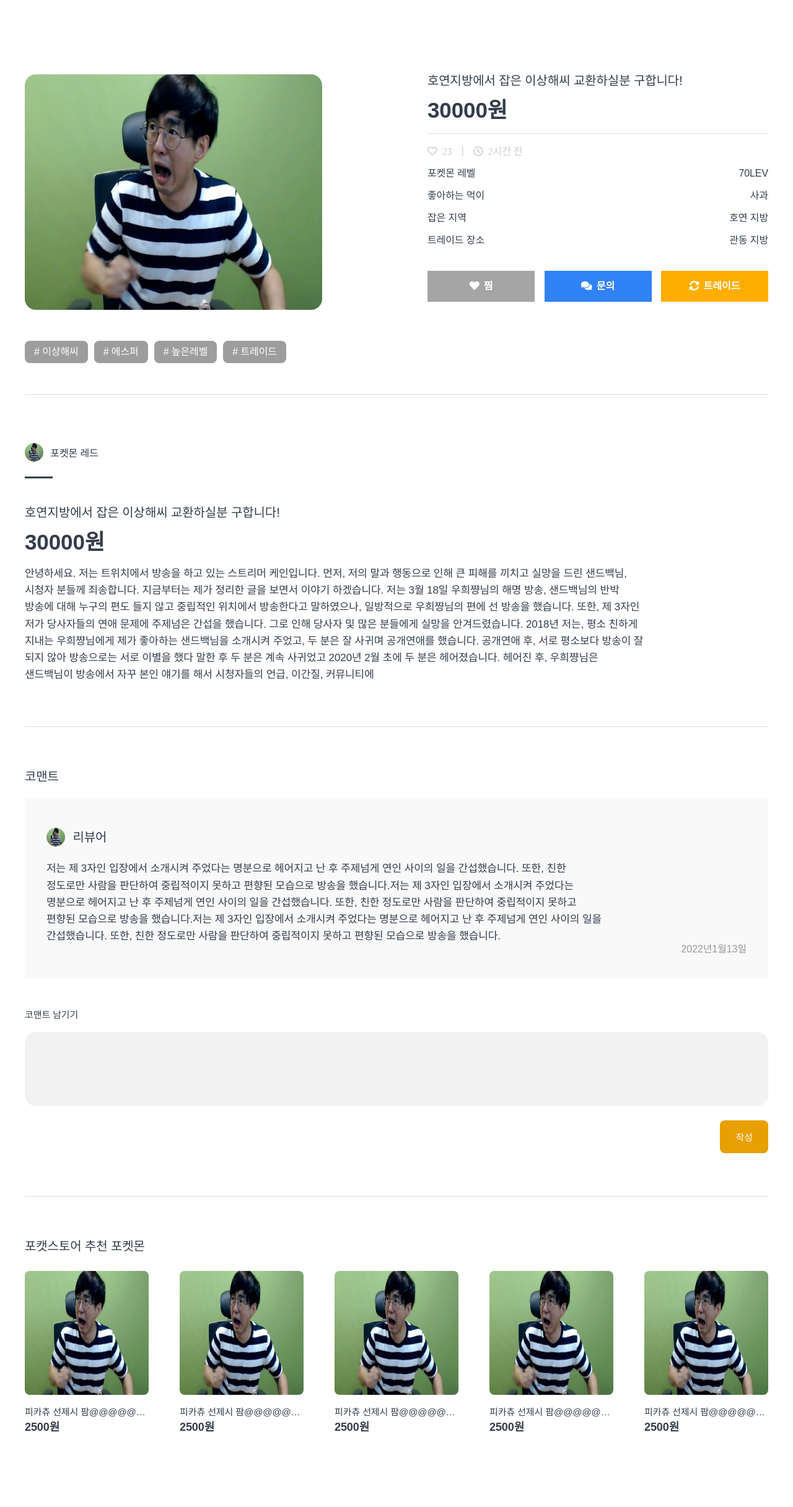
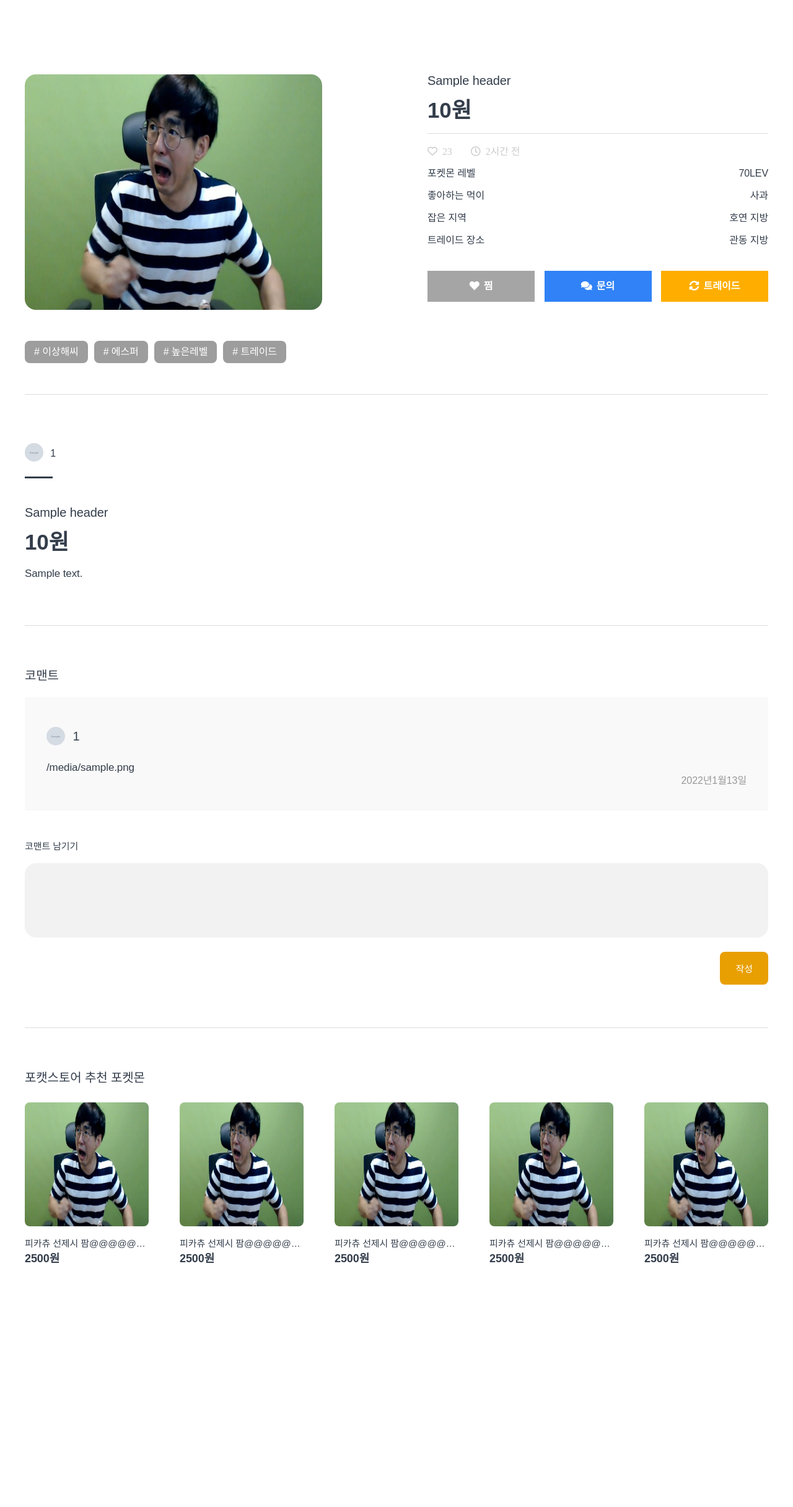
Before and after one commit to CureLatte/pokemon_market, a Flask app: template templates/detail_page.html in a window 1280 px wide. Shown: the whole page at 62% size. After the commit the page ends 2038 px from the top, so only its background shows below. Run offline with Flask 2, Linux system fonts and the light colour scheme; the template is opened without the code that fills it: most values are stand-ins (such as "Sample title", 1, 10 or a date in 2020); grey boxes marked "Sample" are stand-in pictures; some libraries are stand-ins or nearby versions.

Commit message:
[추가] GET 뿌리기 디테일 페이지

```diff
--- /dev/null
+++ b/static/javascript/detail_page.js
@@ -0,0 +1,26 @@
+function posting() {
+    let comment = $('#comment').val()
+    let form_data = new FormData()
+
+    if (typeof photo === "undefined")
+        return alert("이미지을 넣어 주세요")
+
+    form_data.append("photo_give", photo)
+    form_data.append("desc_give", desc)
+    form_data.append("title_give", title)
+    form_data.append("price_give", price)
+
+
+    $.ajax({
+        type: "POST",
+        url: "/upload",
+        data: form_data,
+        cache: false,
+        contentType: false,
+        processData: false,
+        success: function (response) {
+            alert(response["msg"])
+            window.location.href = '/index_page'
+        }
+    });
+}
--- a/templates/detail_page.html
+++ b/templates/detail_page.html
@@ -10,6 +10,11 @@
     <link rel="stylesheet" href="../static/css/common.css">
     <link rel="stylesheet" href="https://use.fontawesome.com/releases/v5.2.0/css/all.css">
     <link rel="stylesheet" href="../static/css/detail_page.css">
+    <script src="https://ajax.googleapis.com/ajax/libs/jquery/3.5.1/jquery.min.js"></script>
+    <script src="https://cdnjs.cloudflare.com/ajax/libs/popper.js/1.12.9/umd/popper.min.js"
+        integrity="sha384-ApNbgh9B+Y1QKtv3Rn7W3mgPxhU9K/ScQsAP7hUibX39j7fakFPskvXusvfa0b4Q"
+        crossorigin="anonymous"></script>
+    <script src="/static/javascript/detail_page.js"></script>
 </head>
 
 <body>
@@ -19,11 +24,10 @@
                 <img src="/static/image/hi.jpeg" alt="#">
             </div>
             <div class="detail_page_info">
-                <h5 class="h5_detail_page m0">호연지방에서 잡은 이상해씨 교환하실분 구합니다!</h5>
-                <h4 class="h4_detail_page m0 mt20">30000원</h4>
+                <h5 class="h5_detail_page m0">{{ maket['header'] }}</h5>
+                <h4 class="h4_detail_page m0 mt20">{{ maket['price'] }}원</h4>
                 <div class="flex detail_page_history mt20">
                     <i class="fas fa-heart"><span>23</span></i>
-                    |
                     <i class="fas fa-clock"><span>2시간 전</span></i>
                 </div>
                 <ul class="detail_page_info mt20">
@@ -64,43 +68,44 @@
         <div class="mt70 detail_page_detali">
             <div class="detail_page_seller">
                 <a href="#">
-                    <img src="/static/image/hi.jpeg" alt="1">
-                    <span>포켓몬 레드</span>
+                    <img src="/static/image/{{owner_user['avatar']}}" alt="">
+                    <span>{{ maket['user_id'] }}</span>
 
                 </a>
             </div>
-            <h5 class="h5_detail_page m0 mt70">호연지방에서 잡은 이상해씨 교환하실분 구합니다!</h5>
-            <h4 class="h4_detail_page m0 mt20 bbn">30000원</h4>
+            <h5 class="h5_detail_page m0 mt70">{{ maket['header'] }}</h5>
+            <h4 class="h4_detail_page m0 mt20 bbn">{{ maket['price'] }}원</h4>
             <div class="detail_page_text m0">
-                <p class="m0">안녕하세요. 저는 트위치에서 방송을 하고 있는 스트리머 케인입니다. 먼저, 저의 말과 행동으로 인해 큰 피해를 끼치고 실망을 드린 샌드백님, 시청자 분들께
-                    죄송합니다.
-                    지금부터는 제가 정리한 글을 보면서 이야기 하겠습니다.
-                    저는 3월 18일 우희쨩님의 해명 방송, 샌드백님의 반박 방송에 대해 누구의 편도 들지 않고 중립적인 위치에서 방송한다고 말하였으나, 일방적으로 우희쨩님의 편에 선 방송을
-                    했습니다. 또한, 제 3자인 저가 당사자들의 연애 문제에 주제넘은 간섭을 했습니다. 그로 인해 당사자 및 많은 분들에게 실망을 안겨드렸습니다. 2018년 저는, 평소 친하게 지내는
-                    우희쨩님에게 제가 좋아하는 샌드백님을 소개시켜 주었고, 두 분은 잘 사귀며 공개연애를 했습니다. 공개연애 후, 서로 평소보다 방송이 잘 되지 않아 방송으로는 서로 이별을 했다 말한
-                    후 두 분은 계속 사귀었고 2020년 2월 초에 두 분은 헤어졌습니다. 헤어진 후, 우희쨩님은 샌드백님이 방송에서 자꾸 본인 얘기를 해서 시청자들의 언급, 이간질, 커뮤니티에
+                <p class="m0">
+                    {{ maket['desc'] }}
                 </p>
             </div>
         </div>
 
         <div class="detail_page_comment">
             <h5 class="h5_detail_page m0 mt70">코맨트</h5>
+            {% if maket['comment'] != null %}
+            {% for i in range(0,maket['comment']|length ) %}
             <div class="detail_page_commentes">
                 <h5>
                     <a href="#">
-                        <img src="/static/image/hi.jpeg" alt="#"> 리뷰어
+                        <img src="/static/image/{{maket['comment'][i]['photo_avatar']}}" alt="#">
+                        {{ maket['comment'][i]["photo_user_id"] }}
                     </a>
                 </h5>
-                <p class="mt20">저는 제 3자인 입장에서 소개시켜 주었다는 명분으로 헤어지고 난 후 주제넘게 연인 사이의 일을 간섭했습니다. 또한, 친한 정도로만 사람을 판단하여 중립적이지
-                    못하고 편향된
-                    모습으로 방송을 했습니다.저는 제 3자인 입장에서 소개시켜 주었다는 명분으로 헤어지고 난 후 주제넘게 연인 사이의 일을 간섭했습니다. 또한, 친한 정도로만 사람을 판단하여
-                    중립적이지 못하고 편향된
-                    모습으로 방송을 했습니다.저는 제 3자인 입장에서 소개시켜 주었다는 명분으로 헤어지고 난 후 주제넘게 연인 사이의 일을 간섭했습니다. 또한, 친한 정도로만 사람을 판단하여
-                    중립적이지 못하고 편향된
-                    모습으로 방송을 했습니다.
+                <p class="mt20">
+                    {{ maket['comment'][i]["photo_comment"] }}
                 </p>
                 <span>2022년1월13일</span>
             </div>
+
+
+            {% endfor %}
+            {% else %}
+            <div>아이고나나안! 없음</div>
+
+            {% endif %}
+
 
             <form action="#" class="mt50">
                 <h5 class="sub_title">코맨트 남기기</h5>
```
Also changed, not shown: views/detail_page.py (+20 -7 lines).
